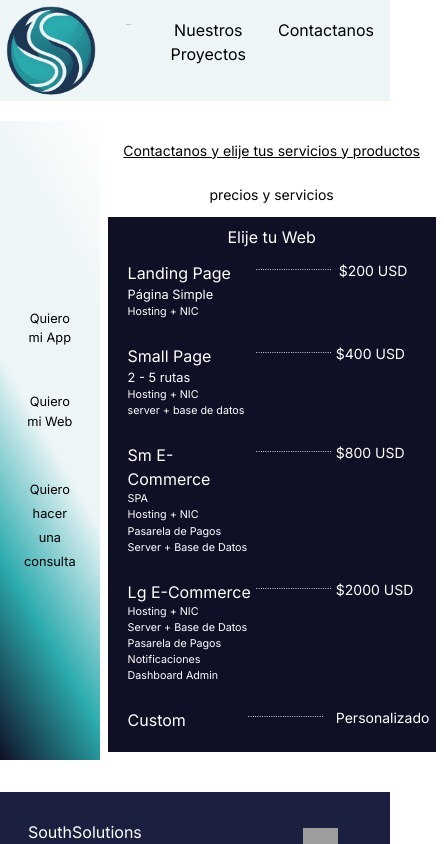
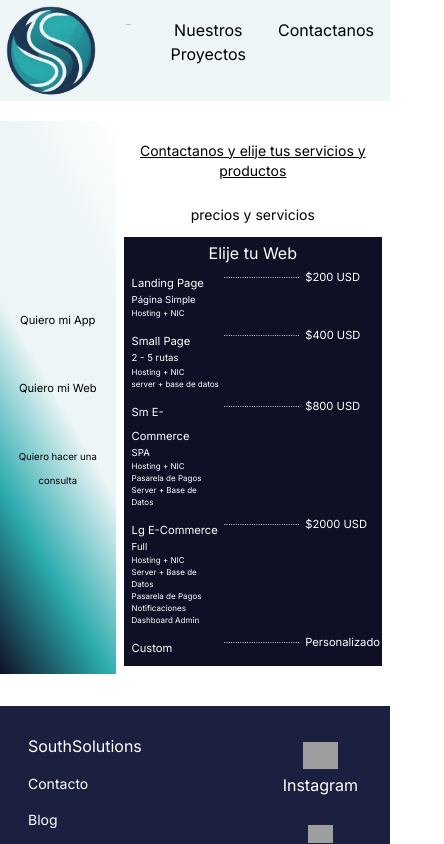
Before and after one commit to SouthSolutions/SouthSolutionsWeb, a Next.js app: page /contact in a window 390 px wide. Both pictures are taken after a click on the item "Quiero mi Web". Shown: the top 844 px of the page, 444 px wide, since content can reach past the window. Built offline with nearby package versions, Linux system fonts and the light colour scheme; grey boxes are pictures that could not be loaded.

Commit message:
change w on prices sm and size text sm

```diff
--- a/app/contact/page.tsx
+++ b/app/contact/page.tsx
@@ -33,25 +33,25 @@ const Contact = () => {
       <main className="flex justify-between ">
         <section className="flex">
           <aside className=" p-1 bg-[linear-gradient(-120deg,white,_#edf5f7_,_#edf5f7_,_#2babae_,_#0f1026_)] h-auto  grid items-center">
-            <div className="p-4 grid items-auto justify-center">
+            <div className="p-2 grid items-auto justify-center lg:p-4">
               <ul>
                 <li
                   onClick={() => handleOnClick("app")}
-                  className="px-1 py-3 my-5 rounded-[3em] hover:rounded-[3em] hover:bg-[#2babae] transition duration-200 text-center">
-                  <button className="text-[.8rem] md:text-md lg:text-lg">
+                  className="px-.5 py-3 my-5 rounded-[3em] hover:rounded-[3em] hover:bg-[#2babae] transition duration-200 text-center">
+                  <button className="text-[.7rem] md:text-md lg:text-lg">
                     Quiero mi App
                   </button>
                 </li>
                 <li
                   onClick={() => handleOnClick("web")}
-                  className="px-1 py-3 my-5 rounded-[3em] hover:rounded-[3em] hover:bg-[#2babae] transition duration-200 text-center">
-                  <button className="text-[.8rem] md:text-md lg:text-lg">
+                  className="px-.5 py-3 my-5 rounded-[3em] hover:rounded-[3em] hover:bg-[#2babae] transition duration-200 text-center">
+                  <button className="text-[.7rem] md:text-md lg:text-lg">
                     Quiero mi Web
                   </button>
                 </li>
-                <li className="px-1 py-3 my-5 rounded-[3em] hover:rounded-[3em] hover:bg-[#2babae] transition duration-200 text-center">
+                <li className="px-.5 py-3 my-5 rounded-[3em] hover:rounded-[3em] hover:bg-[#2babae] transition duration-200 text-center">
                   <a
-                    className="text-[.8rem] md:text-md lg:text-lg "
+                    className="text-[.6rem] md:text-md lg:text-lg lg:p-2 "
                     href="mailto:southsolutions.tech@gmail.com">
                     Quiero hacer una consulta
                   </a>
@@ -88,15 +88,23 @@ const Contact = () => {
                             </ul>
                           </div>
 
-                          <p className="text-[.5rem]">.........................</p>
-                          <span className="text-[.8rem] md:text-md lgtext-lg">$ 350 USD</span>
+                          <p className="text-[.5rem]">
+                            .........................
+                          </p>
+                          <span className="text-[.8rem] md:text-md lgtext-lg">
+                            $ 350 USD
+                          </span>
                         </div>
                       </li>
                       <li className="py-3">
                         <div className="flex justify-between">
                           <span>custom</span>
-                          <p className="text-[.5rem]">.........................</p>
-                          <span className="text-[.8rem] md:text-md lgtext-lg">Personalizado</span>
+                          <p className="text-[.5rem]">
+                            .........................
+                          </p>
+                          <span className="text-[.8rem] md:text-md lgtext-lg">
+                            Personalizado
+                          </span>
                         </div>
                       </li>
                     </ul>
@@ -105,85 +113,98 @@ const Contact = () => {
               )}
 
               {selected === "web" && (
-                <div className="bg-[#0f1026] text-white p-2 wrap">
+                <div className="bg-[#0f1026] text-white p-1 wrap">
                   <div>
                     <h3 className="text-center">Elije tu Web</h3>
                   </div>
                   <div>
                     <ul>
-                      <li className="p-3 flex justify-between">
-                        <div className="w-[8em]">
-                          <span>Landing Page</span>
+                      <li className=" p-1 md:p-3 lg:p-4 flex justify-between">
+                        <div className="w-[5.5em] md:w-[8rem]">
+                          <span className="text-[.7rem] md:tex-md lg:text-lg">
+                            Landing Page
+                          </span>
                           <ul>
-                            <li className="text-[.8em]">Página Simple</li>
-                            <li className="text-[.67em]">Hosting + NIC</li>
-                          </ul>
-                        </div>
-                        <p className="text-[.5rem]">.................................</p>
-
-                        <div className="pl-[.5em] w-[6em] flex text-sm md:text-md lg:text-lg">
-                          <span>${landingUsd} USD</span>
-                          <div>
-                            <ul className="text-[.67em]"></ul>
-                          </div>
-                        </div>
-                      </li>
-                      <li className="p-3 flex justify-between">
-                        <div className="w-[8em]">
-                          <span>Small Page</span>
-                          <ul>
-                            <li className="text-[.8em]"> 2 - 5 rutas </li>
-                            <li className="text-[.67em]"> Hosting + NIC </li>
-                            <li className="text-[.67em]">
-                              server + base de datos
+                            <li className="text-[.6em] md:text-[.7rem] lg:text-[.8rem]">
+                              Página Simple
+                            </li>
+                            <li className="text-[.5em] md:text-[.6rem] lg:text-[.7rem]">
+                              Hosting + NIC
                             </li>
                           </ul>
                         </div>
-                        <p className ="text-[.5rem]">.................................</p>
+                        <p className="text-[.5rem]">
+                          .................................
+                        </p>
 
-                        <div className="pl-[.3em] w-[6em]  text-sm md:text-md lg:text-lg">
+                        <div className="pl-[.1rem] w-[4.4rem] text-[.7rem] md:text-md md:w-[6rem] lg:text-lg lg:w-[8rem]">
+                          <span>${landingUsd} USD</span>
+                        </div>
+                      </li>
+                      <li className="p-1 md:p-3 lg:p-4 flex justify-between">
+                        <div className="w-[5.5em] md:w-[8rem]">
+                          <span className="text-[.7rem] md:tex-md lg:text-lg">Small Page</span>
+                          <ul>
+                            <li className="text-[.6em] md:text-[.7rem] lg:text-[.8rem]">2 - 5 rutas
+                            </li>
+                            <li className="text-[.5em] md:text-[.6rem] lg:text-[.7rem]">Hosting + NIC</li>
+                            <li className="text-[.5em] md:text-[.6rem] lg:text-[.7rem]">server + base de datos</li>
+                          </ul>
+                        </div>
+                        <p className="text-[.5rem]">
+                          .................................
+                        </p>
+
+                        <div className="pl-[.1rem] w-[4.4rem] text-[.7rem] md:text-md md:w-[6rem] lg:text-lg lg:w-[8rem]">
                           <span>${smallUsd} USD</span>
                           <ul className="text-[.67em]"></ul>
                         </div>
                       </li>
-                      <li className="p-3 flex justify-between">
-                        <div className="w-[8em]">
-                          <span>Sm E-Commerce</span>
-                          <ul className="text-[.67em]">
-                            <li className="text-[.  8em]">SPA</li>
-                            <li>Hosting + NIC</li>
-                            <li>Pasarela de Pagos</li>
-                            <li>Server + Base de Datos</li>
+                      <li className="p-1 md:p-3 lg:p-4 flex justify-between">
+                        <div className="w-[5.5em] md:w-[8rem]">
+                          <span className="text-[.7rem] md:tex-md lg:text-lg">Sm E-Commerce</span>
+                          <ul>
+                            <li className="text-[.6em] md:text-[.7rem] lg:text-[.8rem]">SPA</li>
+                            <li className="text-[.5em] md:text-[.6rem] lg:text-[.7rem]">Hosting + NIC</li>
+                            <li className="text-[.5em] md:text-[.6rem] lg:text-[.7rem]">Pasarela de Pagos</li>
+                            <li className="text-[.5em] md:text-[.6rem] lg:text-[.7rem]">Server + Base de Datos</li>
                           </ul>
                         </div>
-                        <p className ="text-[.5rem]">.................................</p>
-                        <div className="pl-[.3em] w-[6em]  text-sm md:text-md lg:text-lg">
+                        <p className="text-[.5rem]">
+                          .................................
+                        </p>
+                        <div className="pl-[.1rem] w-[4.4rem] text-[.7rem] md:text-md md:w-[6rem] lg:text-lg lg:w-[8rem]">
                           <span>${SeCommerce} USD</span>
                         </div>
                       </li>
-                      <li className="p-3 flex justify-between">
-                        <div className="w-[8em]">
-                          <span>Lg E-Commerce</span>
-                          <ul className="text-[.67em]">
-                            <li>Hosting + NIC</li>
-                            <li>Server + Base de Datos</li>
-                            <li>Pasarela de Pagos</li>
-                            <li>Notificaciones</li>
-                            <li>Dashboard Admin</li>
+                      <li className="p-1 md:p-3 lg:p-4 flex justify-between">
+                        <div className="w-[5.5em] md:w-[8rem]">
+                          <span className="text-[.7rem] md:tex-md lg:text-lg">Lg E-Commerce</span>
+                          <ul>
+                            <li className="text-[.6em] md:text-[.7rem] lg:text-[.8rem]">Full</li>
+                            <li className="text-[.5em] md:text-[.6rem] lg:text-[.7rem]">Hosting + NIC</li>
+                            <li className="text-[.5em] md:text-[.6rem] lg:text-[.7rem]">Server + Base de Datos</li>
+                            <li className="text-[.5em] md:text-[.6rem] lg:text-[.7rem]">Pasarela de Pagos</li>
+                            <li className="text-[.5em] md:text-[.6rem] lg:text-[.7rem]">Notificaciones</li>
+                            <li className="text-[.5em] md:text-[.6rem] lg:text-[.7rem]">Dashboard Admin</li>
                           </ul>
                         </div>
-                        <p className ="text-[.5rem]">.................................</p>
-                        <div className="pl-[.3em] w-[6em]  text-sm md:text-md lg:text-lg">
+                        <p className="text-[.5rem]">
+                          .................................
+                        </p>
+                        <div className="pl-[.1rem] w-[4.4rem] text-[.7rem] md:text-md md:w-[6rem] lg:text-lg lg:w-[8rem]">
                           <span>${FeCommerce} USD</span>
                         </div>
                       </li>
 
-                      <li className="p-3 flex justify-between">
-                        <div className="w-[7em]">
-                          <span>Custom</span>
+                      <li className="p-1 md:p-3 lg:p-4 flex justify-between">
+                        <div className="w-[5.5em] md:w-[8rem]">
+                          <span className="text-[.7rem] md:tex-md lg:text-lg">Custom</span>
                         </div>
-                        <p className ="text-[.5rem]">.................................</p>
-                        <div className="pl-[.3em] w-[6em] text-sm md:text-md lg:text-lg">
+                        <p className="text-[.5rem]">
+                          .................................
+                        </p>
+                        <div className="pl-[.1rem] w-[4.4rem] text-[.7rem] md:text-md md:w-[6rem] lg:text-lg lg:w-[8rem]">
                           <span>Personalizado</span>
                         </div>
                       </li>
```
